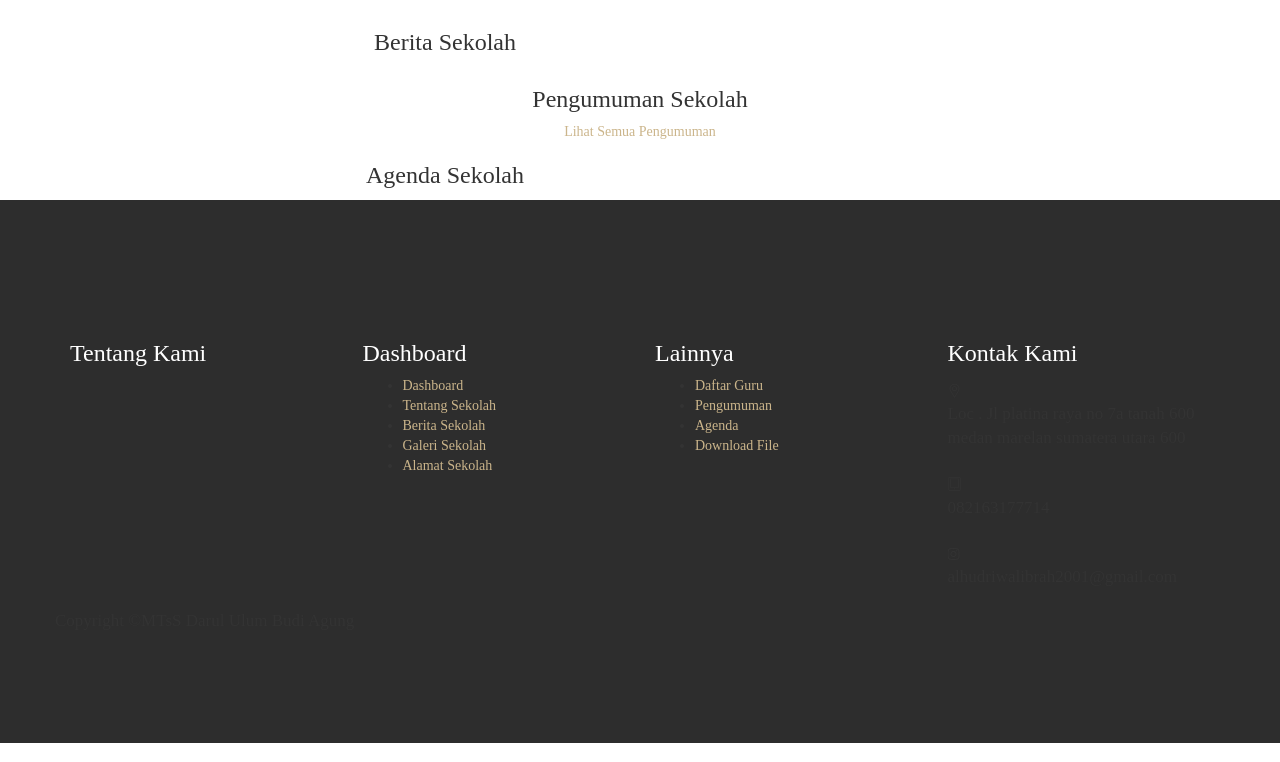
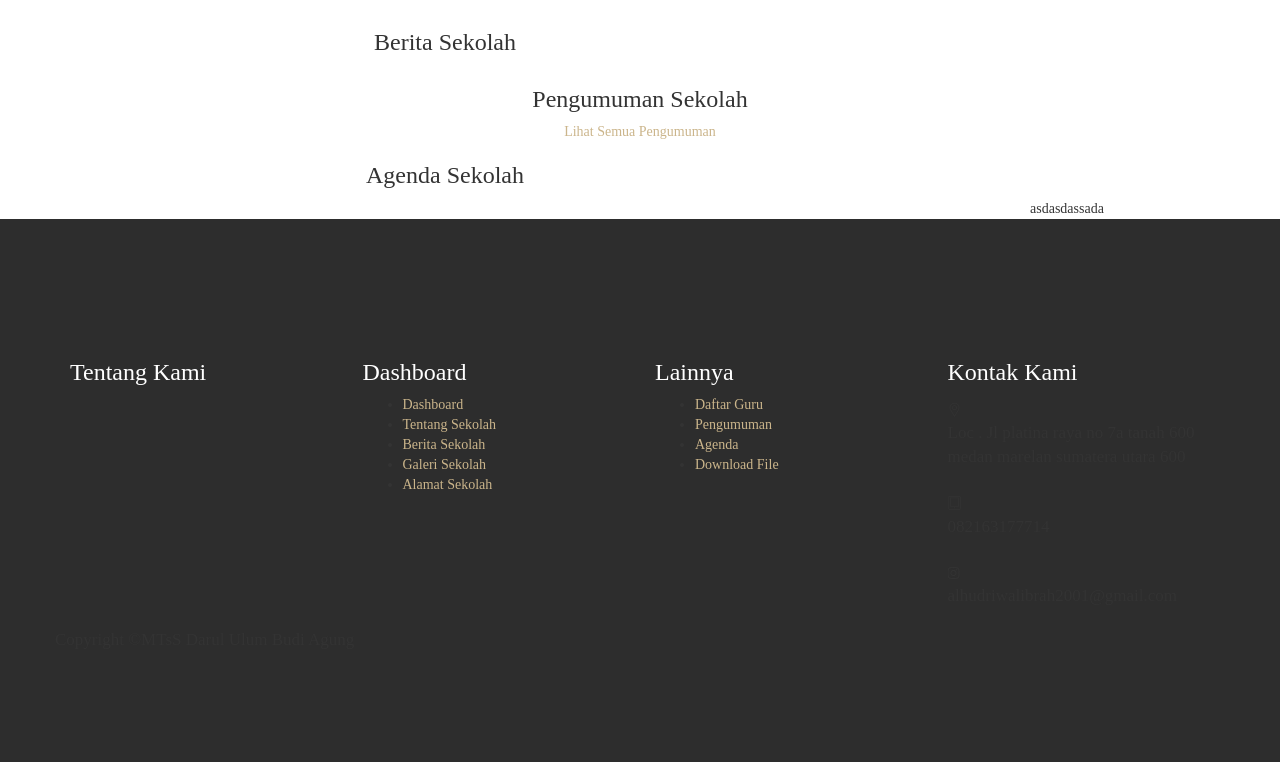
Before and after one commit to WahyuSofianda/sisfosekolah, a CodeIgniter app: page /database/ in a window 1280 px wide. Shown: the part 471-1233 px from the top of the page. Run offline with CodeIgniter, Linux system fonts and the light colour scheme; data that the repository does not hold is empty; some libraries are stand-ins or nearby versions.

Commit message:
Update v_home.php

```diff
--- a/application/views/depan/v_home.php
+++ b/application/views/depan/v_home.php
@@ -157,6 +157,7 @@ function limit_words($string, $word_limit)
                     </div>
                 <?php endforeach; ?>
             </div>
+            asdasdassada
         </div>
     </div>
 </div>
```
